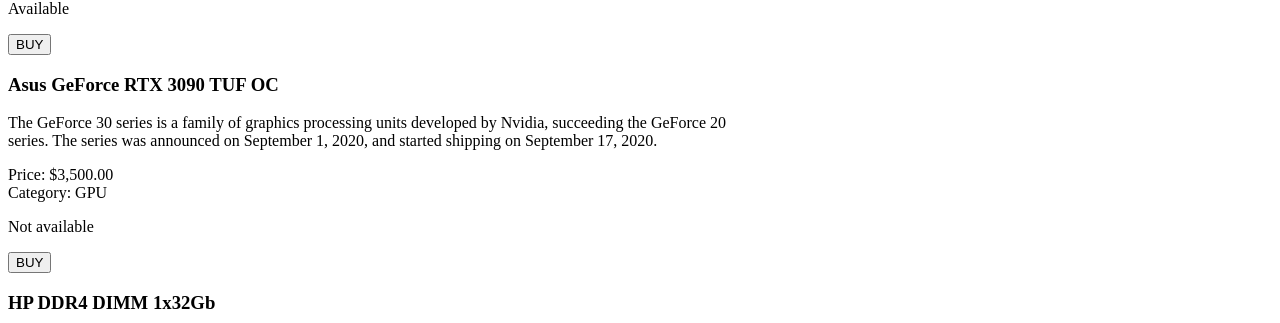
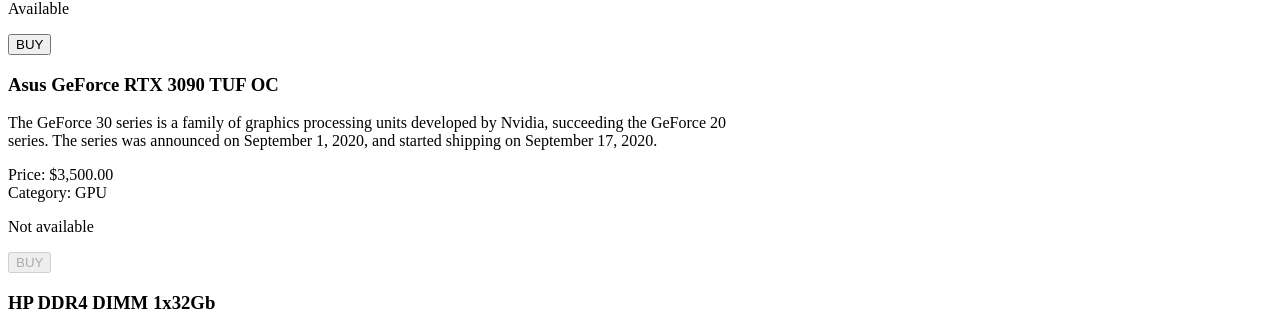
Before and after one commit to KRR19/ShopAn2, an Angular app: page / in a window 1280 px wide. Shown: the part 444-767 px from the top of the page. Built offline with nearby package versions, Linux system fonts and the light colour scheme.

Commit message:
2.2 - 2.3 product presenter

```diff
--- a/src/app/product/Components/product-list/product-list.component.html
+++ b/src/app/product/Components/product-list/product-list.component.html
@@ -1,20 +1,3 @@
 <div *ngFor="let product of products">
-  <h3>{{ product.name }}</h3>
-  <p>{{ product.description }}</p>
-  <span>Price: {{ product.price | currency}}</span>
-  <div [ngSwitch]="product.category">Category:
-    <ng-template ngSwitchCase="0">CPU</ng-template>
-    <ng-template ngSwitchCase="1">External CPU</ng-template>
-    <ng-template ngSwitchCase="2">GPU</ng-template>
-    <ng-template ngSwitchCase="3">RAM</ng-template>
-  </div>
-  <div *ngIf="product.isAvailable">
-    <p>Available</p>
-  </div>
-  <div *ngIf="!product.isAvailable">
-    <p>Not available</p>
-  </div>
-  <div>
-    <button (click)="onBuy(product)">BUY</button>
-  </div>
+  <app-product-component [product]="product" (buyEvent)="onBuy(product)"></app-product-component>
 </div>
--- a/src/app/product/Components/product/product.component.html
+++ b/src/app/product/Components/product/product.component.html
@@ -1 +1,18 @@
-<button (click)="onBuy()">Buy</button>
+<h3>{{ product.name }}</h3>
+<p>{{ product.description }}</p>
+<span>Price: {{ product.price | currency}}</span>
+<div [ngSwitch]="product.category">Category:
+  <ng-template ngSwitchCase="0">CPU</ng-template>
+  <ng-template ngSwitchCase="1">External CPU</ng-template>
+  <ng-template ngSwitchCase="2">GPU</ng-template>
+  <ng-template ngSwitchCase="3">RAM</ng-template>
+</div>
+<div *ngIf="product.isAvailable">
+  <p>Available</p>
+</div>
+<div *ngIf="!product.isAvailable">
+  <p>Not available</p>
+</div>
+<div>
+  <button [disabled]="!product.isAvailable" (click)="buyEvent.emit()">BUY</button>
+</div>
--- a/src/app/product/Components/product/product.component.ts
+++ b/src/app/product/Components/product/product.component.ts
@@ -1,4 +1,4 @@
-import { Component } from '@angular/core';
+import { Component, EventEmitter, Input, Output } from '@angular/core';
 
 @Component({
   selector: 'app-product-component',
@@ -6,7 +6,7 @@
   styleUrls: ['./product.component.scss']
 })
 export class ProductComponent {
-  public onBuy(): void {
-    console.log('You buy!');
-  }
+// Правильно типизировать
+  @Input() product: any;
+  @Output() buyEvent = new EventEmitter();
 }
```
